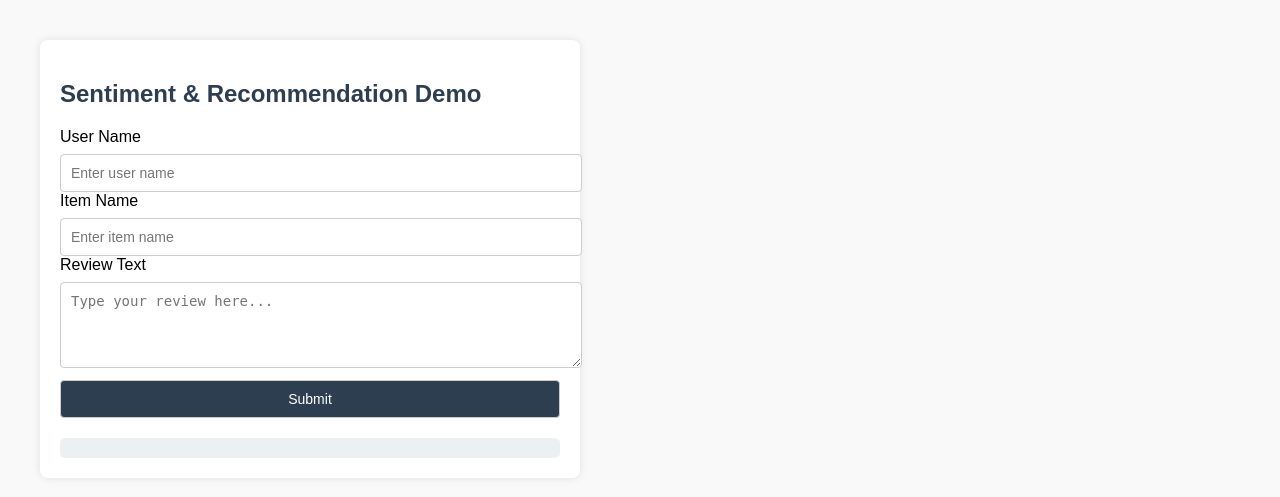
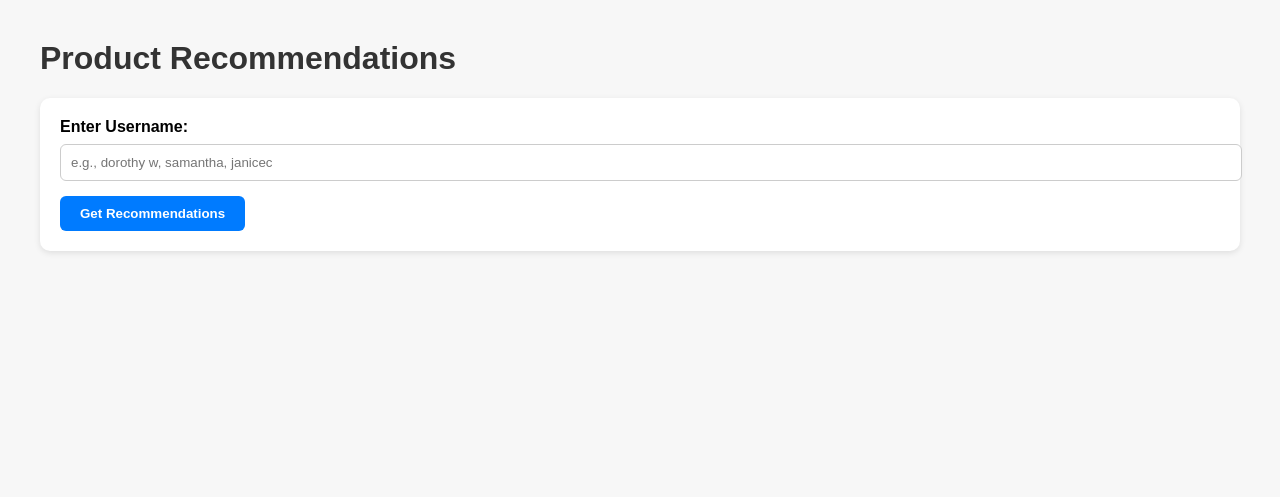
Before and after one commit to RohitKini/CapstoneProject, a Flask app: page / in a window 1280 px wide. Shown: the top 497 px of the page. Run offline with Flask 2, Linux system fonts and the light colour scheme; parts of the project's set-up code (start-up, migrations or seed data) failed here and were passed over.

Commit message:
Code refinement

```diff
--- a/app.py
+++ b/app.py
@@ -1,112 +1,23 @@
-import os, pickle
-from flask import Flask, request, jsonify, render_template
-import pandas as pd
-
-BASE = os.path.dirname(__file__)
-ART = os.path.join(BASE, "artifacts")
-
-def load_pickle(name):
-    path = os.path.join(ART, name)
-    if not os.path.exists(path):
-        raise FileNotFoundError(f"Missing pickle: {path}")
-    return pickle.load(open(path, "rb"))
-
-# Load models & data
-TFIDF = load_pickle("tfidf_vectorizer.pkl")
-RF_MODEL = load_pickle("rf_model.pkl")
-USER_ITEM = load_pickle("user_item_matrix.pkl")
-ITEM_SIM = load_pickle("item_similarity.pkl")
-META = load_pickle("product_metadata.pkl") if os.path.exists(os.path.join(ART, "product_metadata.pkl")) else {}
-USER_META = load_pickle("user_metadata.pkl") if os.path.exists(os.path.join(ART, "user_metadata.pkl")) else {}
+from flask import Flask, render_template, request
+from model import get_recommendations_for_user
 
 app = Flask(__name__)
 
-@app.route("/")
+@app.route('/', methods=['GET', 'POST'])
 def index():
-    return render_template("index.html")
+    username = None
+    recommendations = None
 
-@app.route("/api/predict", methods=["POST"])
-def predict():
-    data = request.json or request.form
+    if request.method == 'POST':
+        username = request.form['username'].strip()
+        print(f"Fetching recommendations for user: {username}")
+        recommendations = get_recommendations_for_user(username)
 
-    user_name = (data.get("user") or "").strip().lower()
-    item_name = (data.get("item") or "").strip().lower()
-    review_text = (data.get("review") or "").strip().lower()
-
-    # --- Sentiment ---
-    sentiment = {"label": "neutral", "prob_positive": None}
-
-    if review_text:
-        try:
-            vec = TFIDF.transform([review_text])
-            pred = RF_MODEL.predict(vec)[0]
-
-            prob = None
-            if hasattr(RF_MODEL, "predict_proba"):
-                probs = RF_MODEL.predict_proba(vec)[0]
-                if 1 in RF_MODEL.classes_:
-                    pos_index = list(RF_MODEL.classes_).index(1)
-                    prob = float(probs[pos_index])
-
-            sentiment = {
-                "label": "positive" if pred == 1 else "negative",
-                "prob_positive": prob
-            }
-        except Exception as e:
-            sentiment = {"label": "error", "prob_positive": None, "message": str(e)}
-
-    # --- Dynamic Recommendations ---
-    recs_dict = {}
-
-    # User-based recommendations (contains instead of exact match)
-    user_id = next(
-        (uid for uid, info in USER_META.items() if user_name in info.get("username", "").lower()),
-        None
+    return render_template(
+        'index.html',
+        username=username,
+        recommendations=recommendations
     )
-    if user_id and user_id in USER_ITEM.index:
-        user_row = USER_ITEM.loc[user_id]
-        liked = user_row[user_row >= 4].index.tolist()
-        if liked:
-            scores = pd.Series(0.0, index=ITEM_SIM.columns)
-            for it in liked:
-                scores = scores.add(ITEM_SIM[it] * user_row[it], fill_value=0)
-            scores[list(user_row[user_row > 0].index)] = -1
-            scores = scores.sort_values(ascending=False).head(10)
-            for idx in scores.index:
-                recs_dict[idx] = {
-                    "score": float(scores.loc[idx]),
-                    "title": META.get(idx, {}).get("name", str(idx))
-                }
-
-    # Item-based recommendations (contains instead of exact match)
-    item_id = next(
-        (iid for iid, info in META.items() if item_name in info.get("name", "").lower()),
-        None
-    )
-    if item_id and item_id in ITEM_SIM.columns:
-        scores = ITEM_SIM[item_id].sort_values(ascending=False).head(6)
-        for idx in scores.index:
-            if idx != item_id:
-                if idx in recs_dict:
-                    recs_dict[idx]["score"] += float(scores.loc[idx])
-                else:
-                    recs_dict[idx] = {
-                        "score": float(scores.loc[idx]),
-                        "title": META.get(idx, {}).get("name", str(idx))
-                    }
-
-    # Fallback popular items
-    if not recs_dict:
-        avg = USER_ITEM.replace(0, float("nan")).mean().sort_values(ascending=False).head(5)
-        for i in avg.index:
-            recs_dict[i] = {
-                "score": float(avg.loc[i]),
-                "title": META.get(i, {}).get("name", str(i))
-            }
-
-    recs = sorted(recs_dict.values(), key=lambda x: x["score"], reverse=True)[:5]
-
-    return jsonify({"sentiment": sentiment, "recommendations": recs, "mode": "dynamic"})
 
 if __name__ == "__main__":
     app.run(debug=True, host="0.0.0.0", port=5000)
--- a/templates/index.html
+++ b/templates/index.html
@@ -1,98 +1,97 @@
 <!DOCTYPE html>
-<html lang="en">
+<html>
 <head>
-  <meta charset="UTF-8">
-  <title>AI Sentiment & Recommendations</title>
+    <title>Product Recommendations</title>
     <style>
         body {
             font-family: Arial, sans-serif;
             margin: 40px;
-      background: #f9f9f9;
+            background-color: #f7f7f7;
         }
-    h2 { color: #2c3e50; }
-    .box {
-      background: white;
+        h1 {
+            color: #333;
+        }
+        form {
+            margin-bottom: 30px;
+            background-color: #fff;
             padding: 20px;
-      border-radius: 8px;
-      box-shadow: 0 0 8px rgba(0,0,0,0.1);
-      max-width: 500px;
+            border-radius: 10px;
+            box-shadow: 0 2px 6px rgba(0,0,0,0.1);
         }
-    input, textarea, button {
+        label {
+            font-weight: bold;
+            display: block;
+            margin-bottom: 8px;
+        }
+        input[type="text"] {
             width: 100%;
-      margin-top: 8px;
             padding: 10px;
-      border-radius: 4px;
+            margin-bottom: 15px;
+            border-radius: 6px;
             border: 1px solid #ccc;
-      font-size: 14px;
         }
         button {
-      background: #2c3e50;
+            padding: 10px 20px;
+            border-radius: 6px;
+            border: none;
+            background-color: #007BFF;
             color: white;
+            font-weight: bold;
             cursor: pointer;
         }
         button:hover {
-      background: #34495e;
+            background-color: #0056b3;
         }
-    .result {
-      margin-top: 20px;
-      padding: 10px;
-      background: #ecf0f1;
-      border-radius: 5px;
-      font-size: 14px;
+        table {
+            width: 100%;
+            border-collapse: collapse;
+            background-color: #fff;
+            box-shadow: 0 2px 6px rgba(0,0,0,0.1);
+            border-radius: 8px;
+            overflow: hidden;
+        }
+        th, td {
+            padding: 12px;
+            text-align: left;
+            border-bottom: 1px solid #ddd;
+        }
+        th {
+            background-color: #007BFF;
+            color: white;
         }
     </style>
 </head>
 <body>
-  <div class="box">
-    <h2>Sentiment & Recommendation Demo</h2>
-    <form id="predictForm">
-      <label>User Name</label>
-      <input type="text" name="user" placeholder="Enter user name" >
+    <h1>Product Recommendations</h1>
 
-      <label>Item Name</label>
-      <input type="text" name="item" placeholder="Enter item name" >
-
-      <label>Review Text</label>
-      <textarea name="review" rows="4" placeholder="Type your review here..."></textarea>
-
-      <button type="submit">Submit</button>
+    <!-- Input Form -->
+    <form action="{{ url_for('index') }}" method="post">
+        <label for="username">Enter Username:</label>
+        <input type="text" id="username" name="username" placeholder="e.g., dorothy w, samantha, janicec" required>
+        <button type="submit">Get Recommendations</button>
     </form>
 
-    <div id="output" class="result"></div>
-  </div>
-
-  <script>
-    document.getElementById("predictForm").addEventListener("submit", async function(e) {
-      e.preventDefault();
-      const form = e.target;
-      const data = {
-        user: form.user.value,
-        item: form.item.value,
-        review: form.review.value
-      };
-      document.getElementById("output").innerHTML = "⏳ Processing...";
-
-      const res = await fetch("/api/predict", {
-        method: "POST",
-        headers: { "Content-Type": "application/json" },
-        body: JSON.stringify(data)
-      });
-      const json = await res.json();
-
-      let html = `<h3>Sentiment Analysis</h3>`;
-      html += `<p><b>Label:</b> ${json.sentiment.label}</p>`;
-      if (json.sentiment.prob_positive !== null) {
-        html += `<p><b>Probability Positive:</b> ${(json.sentiment.prob_positive * 100).toFixed(2)}%</p>`;
-      }
-
-      html += `<h3>Recommended Items</h3><ul>`;
-      json.recommendations.forEach(r => {
-        html += `<li>${r.title} (score: ${r.score.toFixed(2)})</li>`;
-      });
-      html += `</ul>`;
-
-      document.getElementById("output").innerHTML = html;
-    });
-  </script>
+    <!-- Display Recommendations -->
+    {% if recommendations %}
+        <h2>Recommendations for {{ username }}</h2>
+        <table>
+            <thead>
+                <tr>
+                    <th>Item Name</th>
+                    <th>Positive Sentiment</th>
+                </tr>
+            </thead>
+            <tbody>
+                {% for item, sentiment in recommendations %}
+                    <tr>
+                        <td>{{ item }}</td>
+                        <td>{{ sentiment }}</td>
+                    </tr>
+                {% endfor %}
+            </tbody>
+        </table>
+    {% elif username %}
+        <p>No recommendations available for '{{ username }}'.</p>
+    {% endif %}
 </body>
 </html>
```
Also changed, not shown: model.py (added, +85 -0 lines), train_n_pickle.py (deleted, +0 -98 lines), 9 other files. Lines whose indentation alone changed are shown as unchanged.
